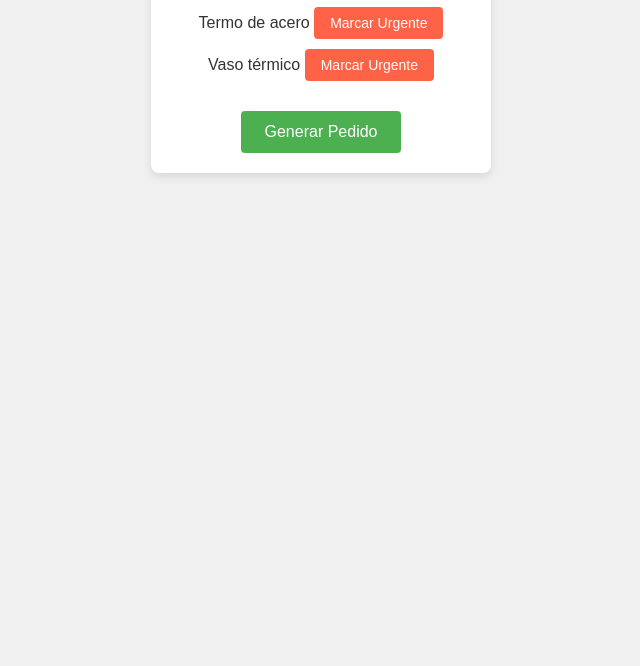
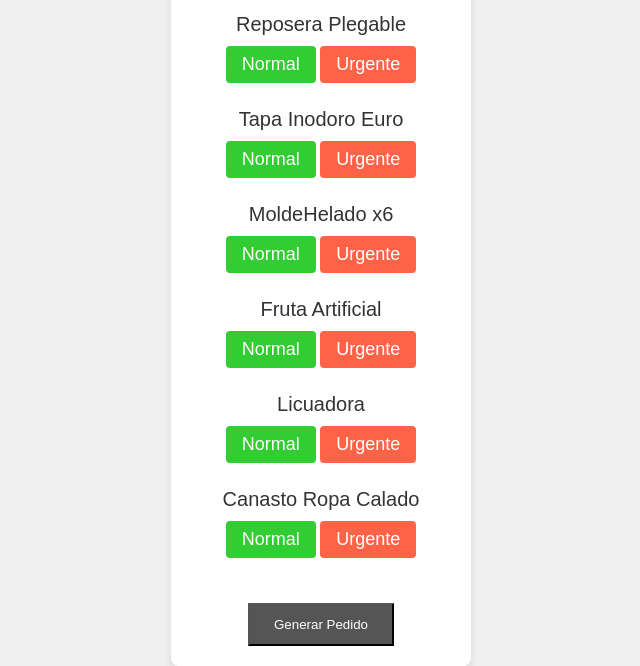
Before and after one commit to adrianache/app_pedidos, a plain HTML site: page index.html in a window 1280 px wide. Shown: the part 373-1039 px from the top of the page, without its empty margins (319-959 px from the left). Before the commit the page ends 800 px from the top, so only its background shows below. Drawn offline with Linux system fonts and the light colour scheme.

Commit message:
Primera revision y contianuacion del desarrollo

```diff
--- a/app.js
+++ b/app.js
@@ -1,10 +1,16 @@
 const productos = [
-    { nombre: 'Jarra eléctrica', codigo: '176087', descripcion: 'Jarra eléctrica 1L - modelo 2024' },
-    { nombre: 'Termo de acero', codigo: '154672', descripcion: 'Termo de acero inoxidable' },
-    { nombre: 'Vaso térmico', codigo: '128765', descripcion: 'Vaso térmico grande' }
+    { nombre: 'Pava Eléctrica', codigo: '420405'},
+    { nombre: 'Mopa Giratoria', codigo: '415221'},
+    { nombre: 'Set Balde + Mopa Giratoria y Palo Extensible', codigo: '401393'}
 ];
 
 let productosUrgentes = [];
+let productosNoUrgentes = [];
+
+function marcarNoUrgente(index) {
+    productosNoUrgentes.push(productos[index]);
+    alert(`${productos[index].nombre} marcado como normal.`);
+}
 
 function marcarUrgente(index) {
     productosUrgentes.push(productos[index]);
@@ -17,9 +23,10 @@ function generarPedido() {
         return;
     }
 
+
+
     let ws = XLSX.utils.json_to_sheet(productosUrgentes.map(item => ({
-        Código: item.codigo,
-        Descripción: item.descripcion
+        Código: item.codigo
     })));
 
     let wb = XLSX.utils.book_new();
--- a/index.html
+++ b/index.html
@@ -10,28 +10,61 @@
 
 <body>
     <div class="container">
-        <h1>Generador de Pedidos</h1>
+        <h1>Generador de Pedidos Reba-3</h1>
 
         <div id="productos">
             <div class="producto">
-                <span>Jarra eléctrica</span>
-                <button class="btn-urgente" onclick="marcarUrgente(0)">Marcar Urgente</button>
+                <p>Jarra Eléctrica</p>
+                <button class="btn btn-normal" onclick="marcarNoUrgente(0)">Normal</button>
+                <button class="btn btn-urgente" onclick="marcarUrgente(0)">Urgente</button>
             </div>
             <div class="producto">
-                <span>Termo de acero</span>
-                <button class="btn-urgente" onclick="marcarUrgente(1)">Marcar Urgente</button>
+                <p>Mopa Giratoria</p>
+                <button class="btn btn-normal" onclick="marcarNoUrgente(1)">Normal</button>
+                <button class="btn btn-urgente" onclick="marcarUrgente(1)">Urgente</button>
             </div>
             <div class="producto">
-                <span>Vaso térmico</span>
-                <button class="btn-urgente" onclick="marcarUrgente(2)">Marcar Urgente</button>
+                <p>Set Balde + Mopa</p>
+                <button class="btn btn-normal" onclick="marcarNoUrgente(2)">Normal</button>
+                <button class="btn btn-urgente" onclick="marcarUrgente(2)">Urgente</button>
             </div>
+            <div class="producto">
+                <p>Reposera Plegable</p>
+                <button class="btn btn-normal" onclick="marcarNoUrgente(3)">Normal</button>
+                <button class="btn btn-urgente" onclick="marcarUrgente(3)">Urgente</button>
+            </div>
+            <div class="producto">
+                <p>Tapa Inodoro Euro</p>
+                <button class="btn btn-normal" onclick="marcarNoUrgente(4)">Normal</button>
+                <button class="btn btn-urgente" onclick="marcarUrgente(4)">Urgente</button>
+            </div>
+            <div class="producto">
+                <p>MoldeHelado x6</p>
+                <button class="btn btn-normal" onclick="marcarNoUrgente(5)">Normal</button>
+                <button class="btn btn-urgente" onclick="marcarUrgente(5)">Urgente</button>
+            </div>
+            <div class="producto">
+                <p>Fruta Artificial</p>
+                <button class="btn btn-normal" onclick="marcarNoUrgente(6)">Normal</button>
+                <button class="btn btn-urgente" onclick="marcarUrgente(6)">Urgente</button>
+            </div>
+            <div class="producto">
+                <p>Licuadora</p>
+                <button class="btn btn-normal" onclick="marcarNoUrgente(7)">Normal</button>
+                <button class="btn btn-urgente" onclick="marcarUrgente(7)">Urgente</button>
+            </div>
+            <div class="producto">
+                <p>Canasto Ropa Calado</p>
+                <button class="btn btn-normal" onclick="marcarNoUrgente(8)">Normal</button>
+                <button class="btn btn-urgente" onclick="marcarUrgente(8)">Urgente</button>
+            </div>
+
+            <button class="btn-generar" onclick="generarPedido()">Generar Pedido</button>
         </div>
 
-        <button class="btn-generar" onclick="generarPedido()">Generar Pedido</button>
-    </div>
-
-    <script src="app.js"></script>
-    <script src="https://cdnjs.cloudflare.com/ajax/libs/xlsx/0.17.3/xlsx.full.min.js"></script>
+        <script src="app.js"></script>
+        <!--# excel -->
+        <script src="https://cdnjs.cloudflare.com/ajax/libs/xlsx/0.17.3/xlsx.full.min.js"></script>
 </body>
 
 </html>
--- a/style.css
+++ b/style.css
@@ -1,3 +1,9 @@
+* {
+  margin: 0;
+  padding: 0;
+  box-sizing: border-box;
+}
+
 body {
     font-family: Arial, sans-serif;
     background-color: #f0f0f0;
@@ -5,10 +11,11 @@ body {
     display: flex;
     justify-content: center;
     align-items: center;
-    height: 100vh;
-    margin: 0;
   }
 
+
+
+  /*# contenedor */
   .container {
     background-color: white;
     padding: 20px;
@@ -23,35 +30,49 @@ body {
     margin-bottom: 20px;
   }
 
-  .producto {
-    margin: 10px 0;
+  p {
+    margin: 25px 0 10px 0;
+    font-size: 20px;
   }
 
-  .btn-urgente {
+  .producto {
+    margin: 20px 0;
+  }
+
+
+
+  /*# botones */
+
+  .btn{
+    border: none;
+    border-radius: 4px;
+    cursor: pointer;
+    font-size: 18px;
+  }
+
+  .btn-urgente, .btn-normal {
     background-color: #ff6347;
     color: white;
     padding: 8px 16px;
-    border: none;
-    border-radius: 4px;
-    cursor: pointer;
-    font-size: 14px;
   }
 
-  .btn-urgente:hover {
-    background-color: #e53e2f;
+  .btn-normal {
+    background-color: #32CD32;
   }
 
   .btn-generar {
-    background-color: #4CAF50;
+    background-color: #555;
     color: white;
     padding: 12px 24px;
-    border: none;
-    border-radius: 4px;
-    cursor: pointer;
-    font-size: 16px;
-    margin-top: 20px;
+    margin-top: 25px;
   }
 
-  .btn-generar:hover {
-    background-color: #45a049;
+  .btn-urgente:active {
+    background-color: #e53e2f;
   }
+  .btn-normal:active {
+    background-color: #228B22;
+  }
+  .btn-generar:active {
+    background-color: #000;
+  }
```
Also changed, not shown: 1 other file.
